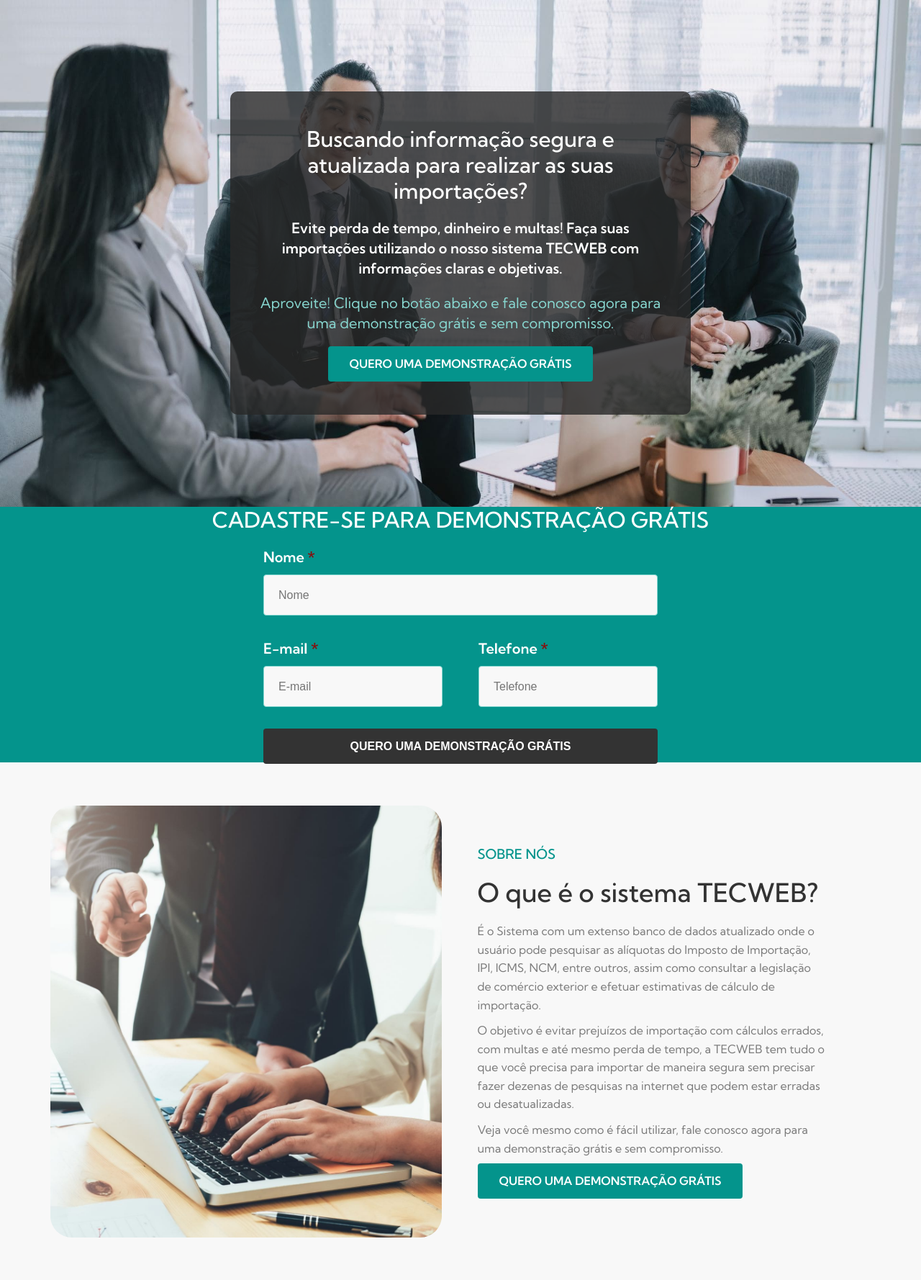
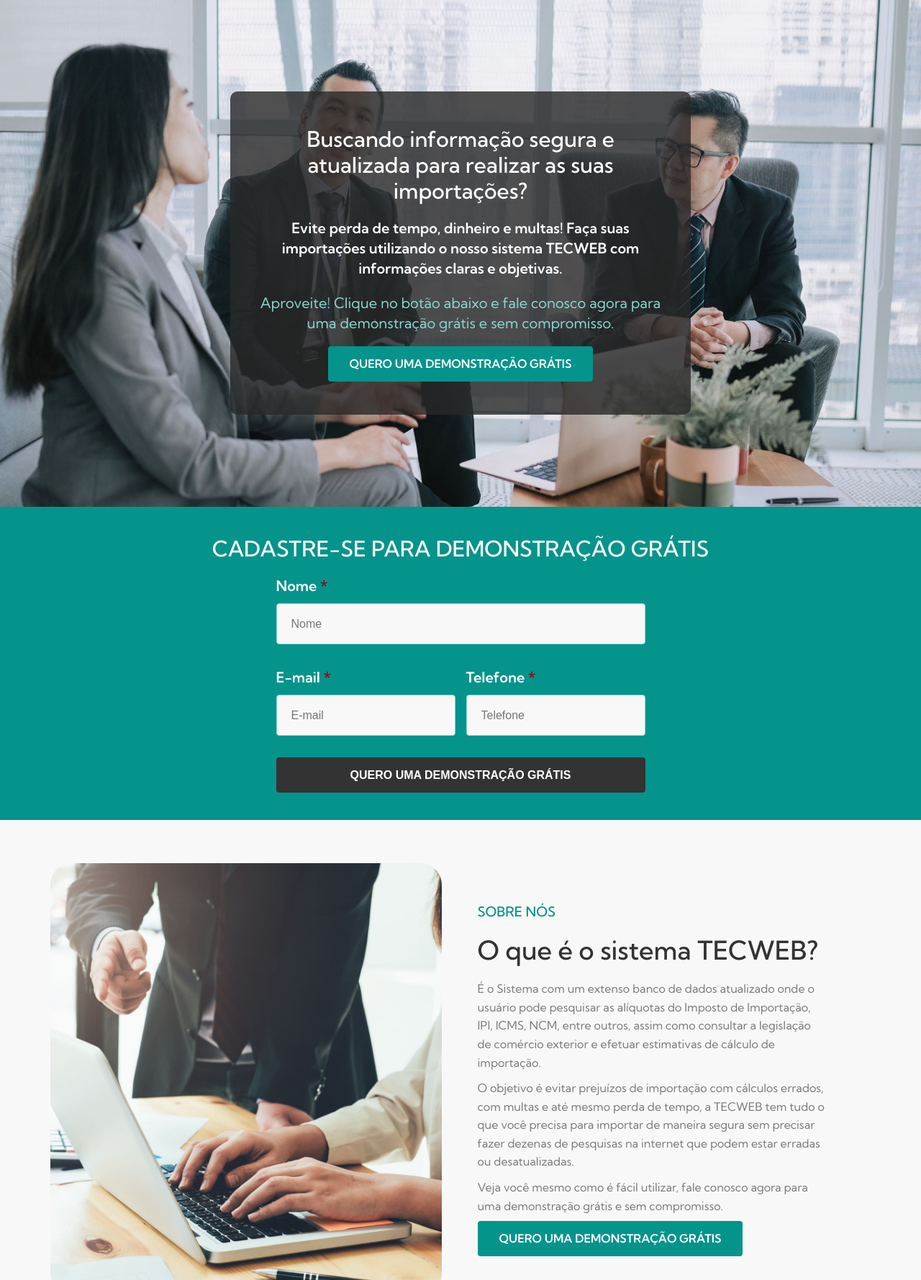
Before and after one commit to lucassdantas/lp-infoconsult, a PHP site: page / in a window 1280 px wide. Shown: the part 85-1863 px from the top of the page at 72% size. Run offline with PHP 8.4, Linux system fonts and the light colour scheme.

Commit message:
finish desktop form syle

```diff
--- a/assets/style.css
+++ b/assets/style.css
@@ -93,6 +93,10 @@ header{
 .formSection {
     flex-direction:column;
     align-items:center;
+    padding:40px 0;
+}
+.formSection .col:nth-child(1){
+    margin-right:15px;
 }
 .formSection form label{
     font-size:20px;
@@ -114,13 +118,11 @@ header{
 }
 .formSection form button{
     width:100%;
-    justify-content:center;
     background-color:unset;
     border:unset;
 }
 .formSection form button div{
     width:100%;
-    background-color:var(--darkGreen);
 }
 .requiredMark{
     color:#8d0909;
```
